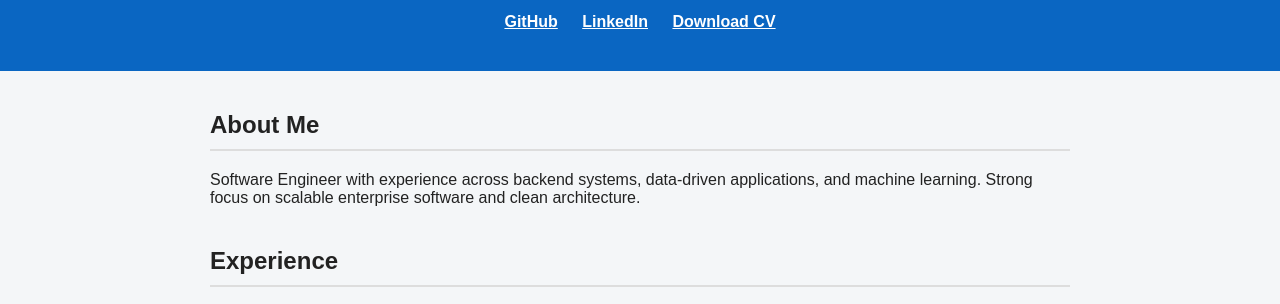
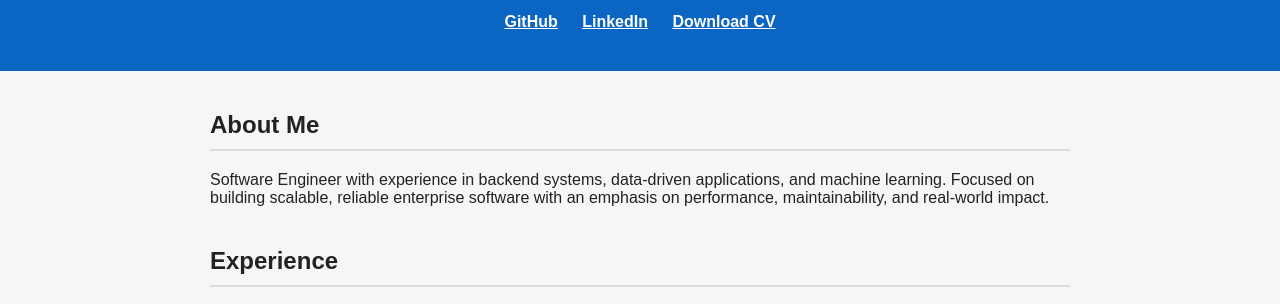
Before and after one commit to arnold-abraham/arnold-abraham.github.io, a plain HTML site: page index.html in a window 1280 px wide. Shown: the part 285-589 px from the top of the page. Drawn offline with Linux system fonts and the light colour scheme.

Commit message:
Update 'About Me' section
Refined the description of professional experience for clarity and impact.

```diff
--- a/index.html
+++ b/index.html
@@ -24,8 +24,8 @@
 <section id="about">
   <h2>About Me</h2>
   <p>
-    Software Engineer with experience across backend systems, data-driven applications,
-    and machine learning. Strong focus on scalable enterprise software and clean architecture.
+    Software Engineer with experience in backend systems, data-driven applications, and machine learning.
+    Focused on building scalable, reliable enterprise software with an emphasis on performance, maintainability, and real-world impact.
   </p>
 </section>
 
```
